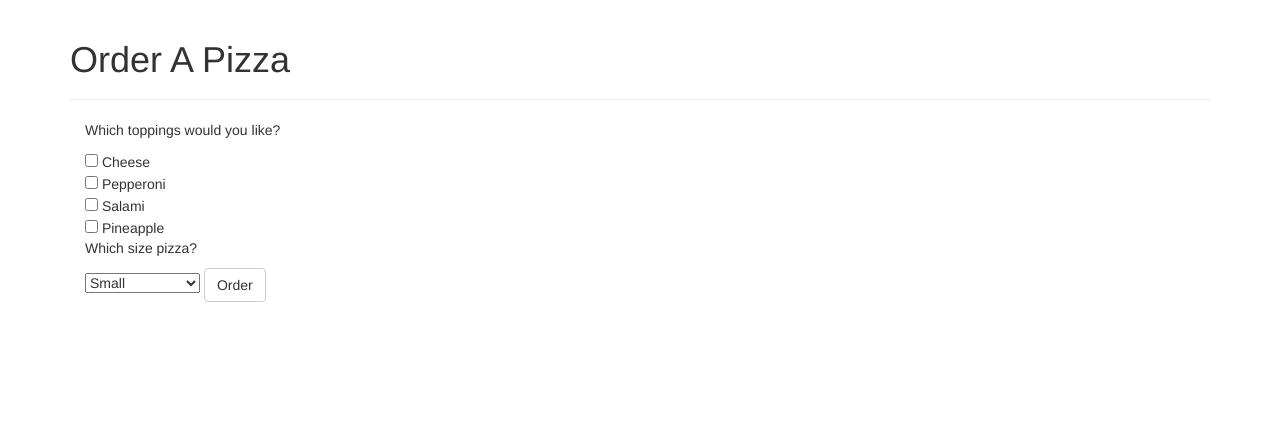
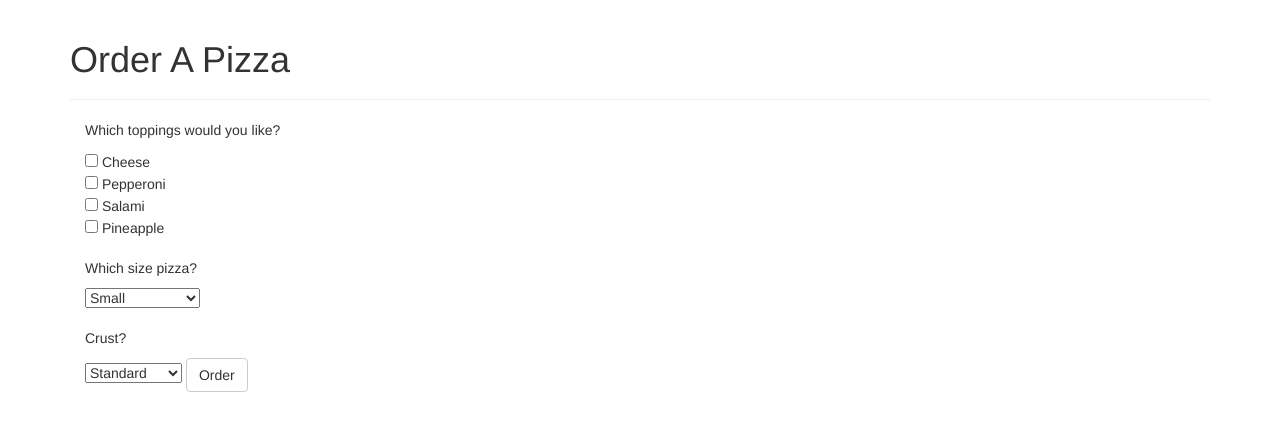
Before and after one commit to jillkuchman/pizza, a plain HTML site: page index.html in a window 1280 px wide. Drawn offline with nearby package versions, Linux system fonts and the light colour scheme.

Commit message:
Add crust selection to index.html

```diff
--- a/index.html
+++ b/index.html
@@ -35,13 +35,24 @@
                         <input type='checkbox' name='topping' class='topping-selection' value=2> Salami <br>
                         <input type='checkbox' name='topping' class='topping-selection' value=2> Pineapple <br>
 
+                        <br>
                         <p>Which size pizza?</p>
-                        <select class='size-selection'>
+                        <select id='size-selection'>
                             <option value=0>Small</option>
                             <option value=1>Medium</option>
                             <option value=2>Large</option>
                             <option value=50>I'M A BIG BOY</option>
                         </select>
+                        <br>
+                        <br>
+                        <p>Crust?</p>
+                        <select id='crust-selection'>
+                            <option value=0>Standard</option>
+                            <option value=0>Thin</option>
+                            <option value=2>Pan</option>
+                            <option value=3>Gluten-Free</option>
+                        </select>
+
 
                         <button type='submit' class='btn btn-default'>Order</button>
                     </form>
--- a/js/scripts.js
+++ b/js/scripts.js
@@ -2,6 +2,7 @@ var pizza = {
     getPrice: function() {
         return 10   + (this.topping * 2)
                     + (this.pizza_size * 3)
+                    + (this.crust * 3)
     }
 };
 
@@ -10,18 +11,19 @@ $(document).ready(function() {
         event.preventDefault();
 
         var toppings_multiplier = 0;
-
         $(':checkbox:checked.topping-selection').each(function() {
             toppings_multiplier += +this.value;
         });
 
-        var size_selection = parseInt($('.size-selection').val());
-        console.log(size_selection);
+        var size_selection = parseInt($('#size-selection').val());
+
+        var crust_selection = parseInt($('#crust-selection').val());
 
         var pizza_order = Object.create(pizza);
 
         pizza_order.topping = toppings_multiplier;
         pizza_order.pizza_size = size_selection;
+        pizza_order.crust = crust_selection;
 
         var pizza_price = pizza_order.getPrice();
 
```
